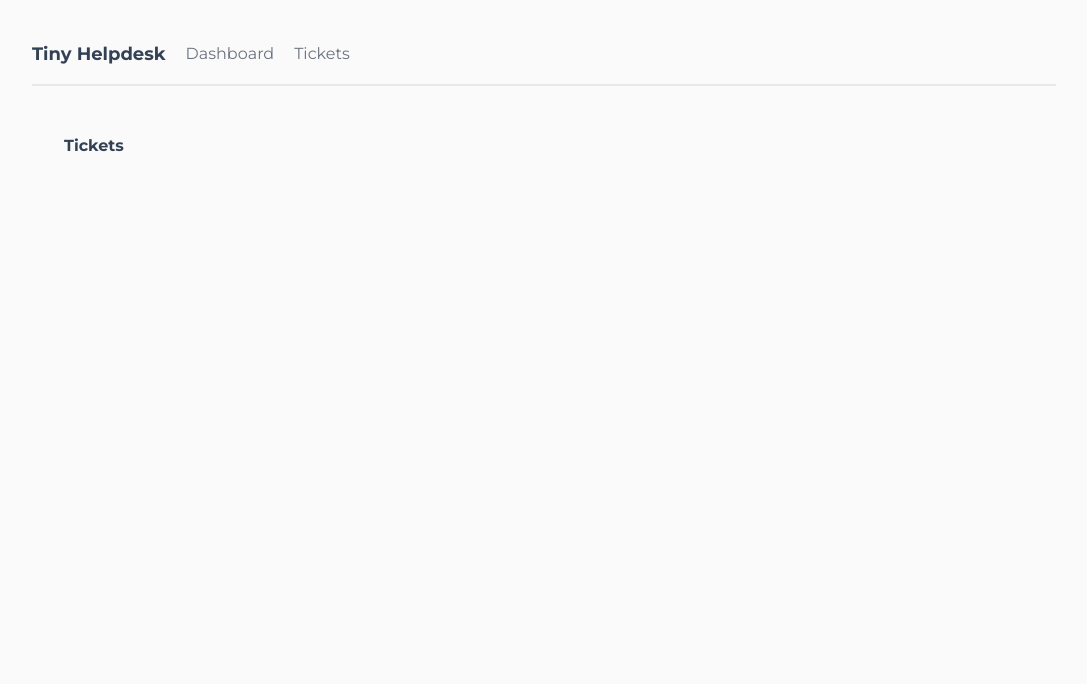
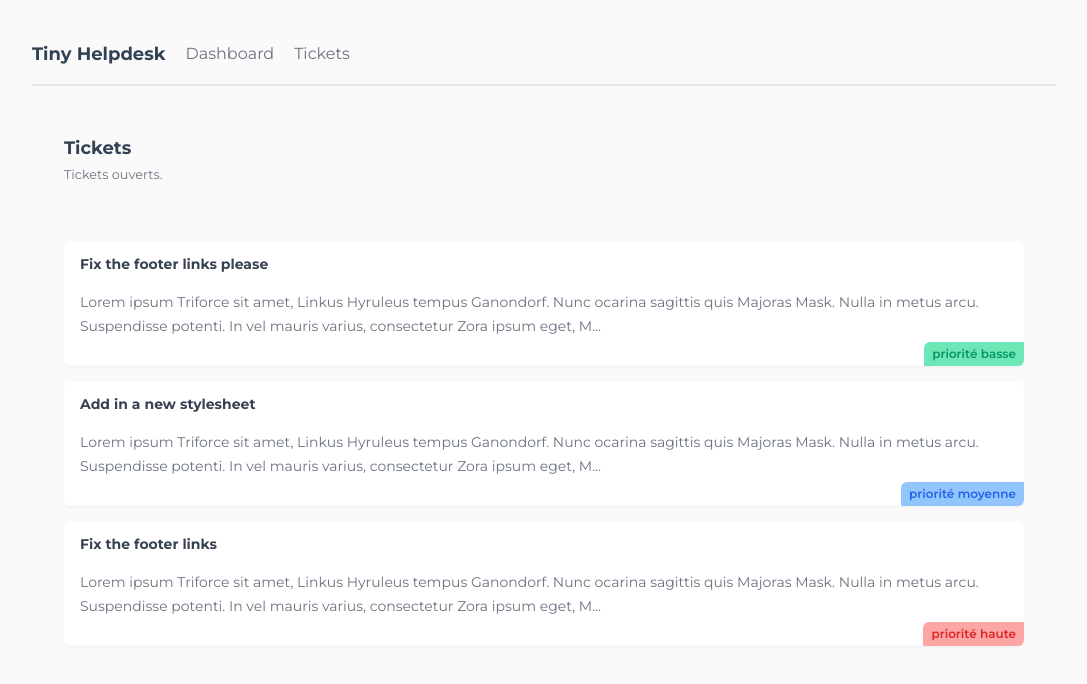
Before and after one commit to NekiTheKiD/helpdesk-portfolio, a Next.js app: page /tickets in a window 1280 px wide. Shown: the top 684 px of the page, without its empty margins (96-1183 px from the left). Built offline with nearby package versions, Linux system fonts and the light colour scheme; data requests are answered from the project's data file.

Commit message:
template Ticket list

```diff
--- a/_data/db.json
+++ b/_data/db.json
@@ -18,7 +18,7 @@
       "id": "3",
       "title": "Fix the footer links",
       "body": "Lorem ipsum Triforce sit amet, Linkus Hyruleus tempus Ganondorf. Nunc ocarina sagittis quis Majoras Mask. Nulla in metus arcu. Suspendisse potenti. In vel mauris varius, consectetur Zora ipsum eget, Master Sword porttitor urna. Fusce elementum urna elit, eget eleifend velit consectetur eget. Integer vel lobortis ipsum, vitae auctor Ocarina of Time. Donec sed urna dapibus, interdum magna a, eleifend magna. Curabitur tincidunt enim a neque volutpat. Phasellus auctor magna vel nunc pretium, ut volutpat justo tristique. Pellentesque cursus convallis mauris, in tempus enim tincidunt vitae.",
-      "priority": "critique",
+      "priority": "haute",
       "user_email": "peach@mail.dev"
     }
   ]
--- a/app/globals.css
+++ b/app/globals.css
@@ -117,13 +117,13 @@
     inline-block
     text-xs font-semibold;
 }
-.pill.high {
+.pill.haute {
   @apply bg-red-300 text-red-600;
 }
-.pill.medium {
+.pill.moyenne {
   @apply bg-blue-300 text-blue-600;
 }
-.pill.low {
+.pill.basse {
   @apply bg-emerald-300 text-emerald-600;
 }
 .card .pill {
--- /dev/null
+++ b/app/tickets/TicketList.jsx
@@ -0,0 +1,29 @@
+async function getTickets() {
+  const res = await fetch('http://localhost:4000/tickets', {
+    next: {
+      revalidate: 0,
+    },
+  });
+
+  return res.json();
+}
+
+export default async function TicketList() {
+  const tickets = await getTickets();
+  return (
+    <>
+      {tickets.map((ticket) => (
+        <div key={ticket.id} className='card my-5'>
+          <h3>{ticket.title}</h3>
+          <p>{ticket.body.slice(0, 200)}...</p>
+          <div className={`pill ${ticket.priority}`}>
+            priorité {ticket.priority}
+          </div>
+        </div>
+      ))}
+      {tickets.length === 0 && (
+        <p className='text-center'>{`Il n'y a aucun ticket en cours`}</p>
+      )}
+    </>
+  );
+}
--- a/app/tickets/page.jsx
+++ b/app/tickets/page.jsx
@@ -1,7 +1,17 @@
+import TicketList from '@/app/tickets/TicketList';
+
 export default function Tickets() {
   return (
     <main>
-      <h2>Tickets</h2>
+      <nav>
+        <div>
+          <h2>Tickets</h2>
+          <p>
+            <small>Tickets ouverts.</small>
+          </p>
+        </div>
+      </nav>
+      <TicketList />
     </main>
   );
 }
```
